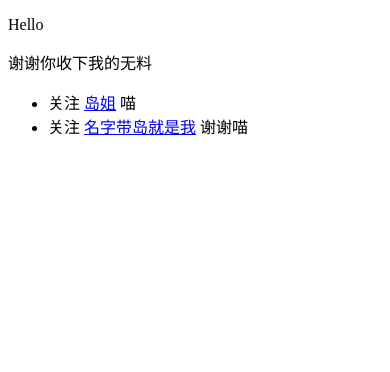
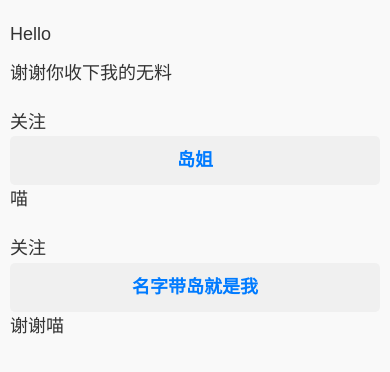
Before and after one commit to LP-sun/nfc_orange, a plain HTML site: page index.html in a window 390 px wide. Drawn offline with Linux system fonts and the light colour scheme.

Commit message:
Update index.html to mobile friendly

```diff
--- a/index.html
+++ b/index.html
@@ -1,8 +1,63 @@
 <!DOCTYPE html>
-<html>
+<html lang="zh-CN">
 <head>
     <meta charset="UTF-8">
-    <title>这是一个无料</title>
+    <meta name="viewport" content="width=device-width, initial-scale=1.0">
+    <title>关注列表</title>
+    <style>
+        /* 基础样式 */
+        body {
+            font-family: Arial, sans-serif;
+            margin: 0;
+            padding: 20px;
+            line-height: 1.6;
+            background-color: #f9f9f9;
+            color: #333;
+        }
+
+        p {
+            margin: 10px 0;
+        }
+
+        ul {
+            list-style: none;
+            padding: 0;
+        }
+
+        li {
+            margin: 15px 0;
+        }
+
+        a {
+            color: #007BFF;
+            text-decoration: none;
+            font-weight: bold;
+        }
+
+        a:hover {
+            text-decoration: underline;
+        }
+
+        /* 移动端优化 */
+        @media (max-width: 600px) {
+            body {
+                font-size: 18px; /* 增大字体大小 */
+                padding: 10px;
+            }
+
+            li {
+                margin: 20px 0; /* 增加列表项间距 */
+            }
+
+            a {
+                display: block; /* 链接独占一行 */
+                padding: 10px;
+                background-color: #f0f0f0;
+                border-radius: 5px;
+                text-align: center;
+            }
+        }
+    </style>
 </head>
 <body>
     <p>Hello</p>
```
